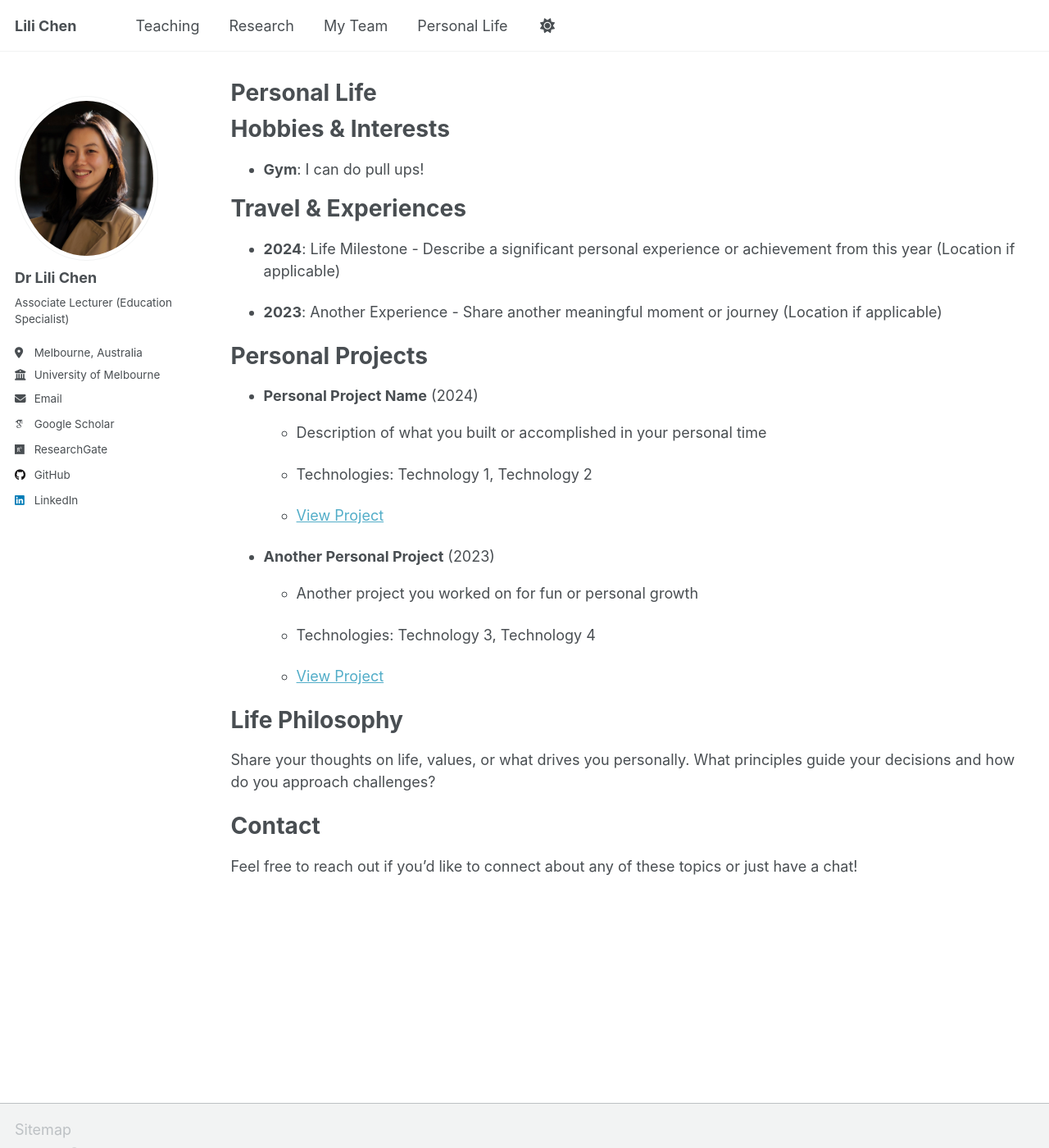
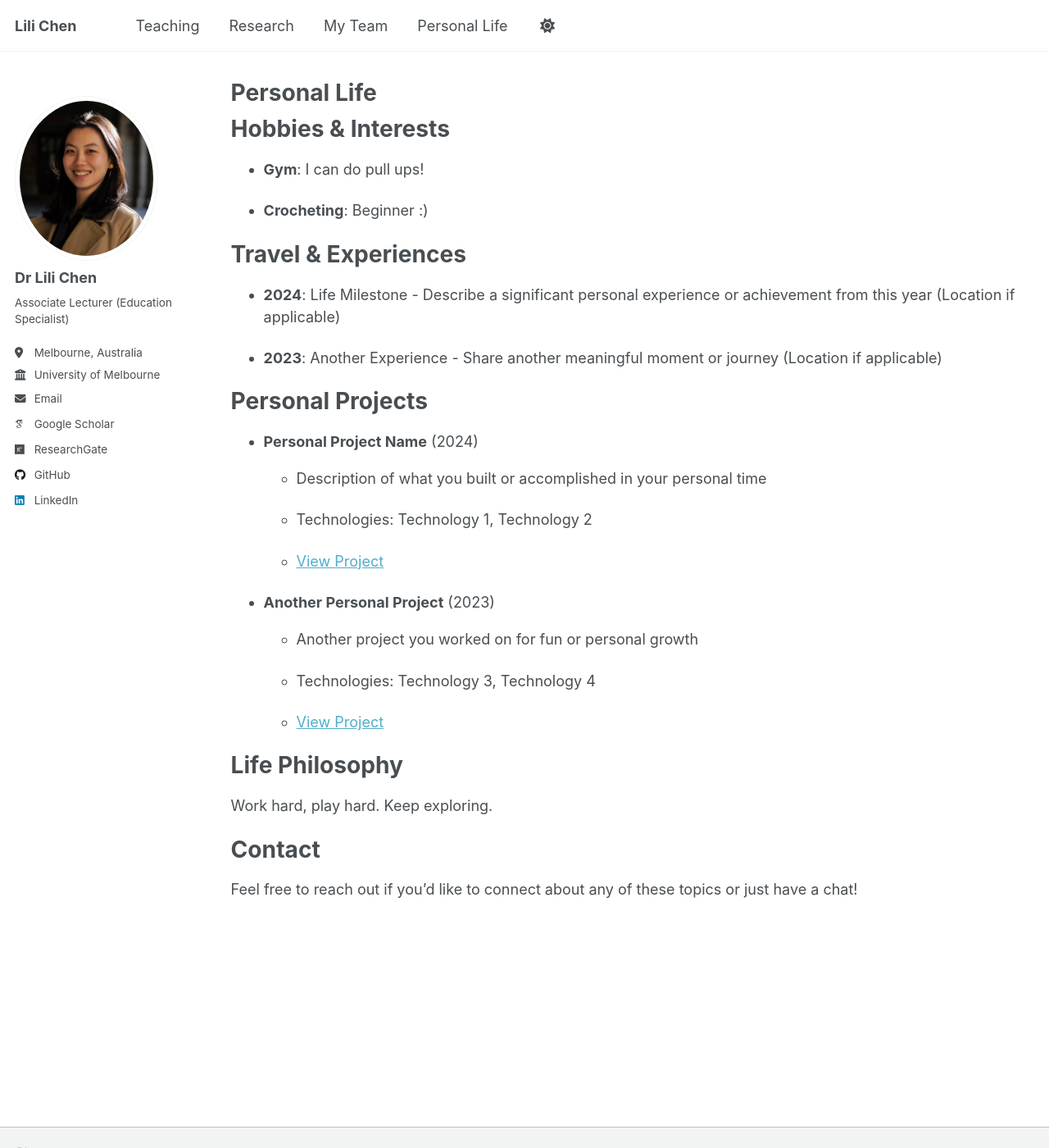
Before and after one commit to LilixChen/lilichen.github.io, a Jekyll site: the page built from _pages/personal-life.md, in a window 1280 px wide and 1400 px high. Shown: the whole window at 82% size. Built offline with Jekyll 4.4.1, drawn with Linux system fonts in a browser that asks for light colours; some web fonts are replaced; a script that is not in the unit is left out.

Commit message:
Update personal-life.json

```diff
--- a/_data/personal-life.json
+++ b/_data/personal-life.json
@@ -7,6 +7,10 @@
     {
       "name": "Gym",
       "description": "I can do pull ups!"
+    },
+    {
+      "name": "Crocheting",
+      "description": "Beginner :)"
     }
   ],
   "experiences": [
@@ -41,7 +45,7 @@
   ],
   "philosophy": {
     "title": "Life Philosophy",
-    "content": "Share your thoughts on life, values, or what drives you personally. What principles guide your decisions and how do you approach challenges?"
+    "content": "Work hard, play hard. Keep exploring."
   },
   "contact": {
     "title": "Let's Connect",
```
